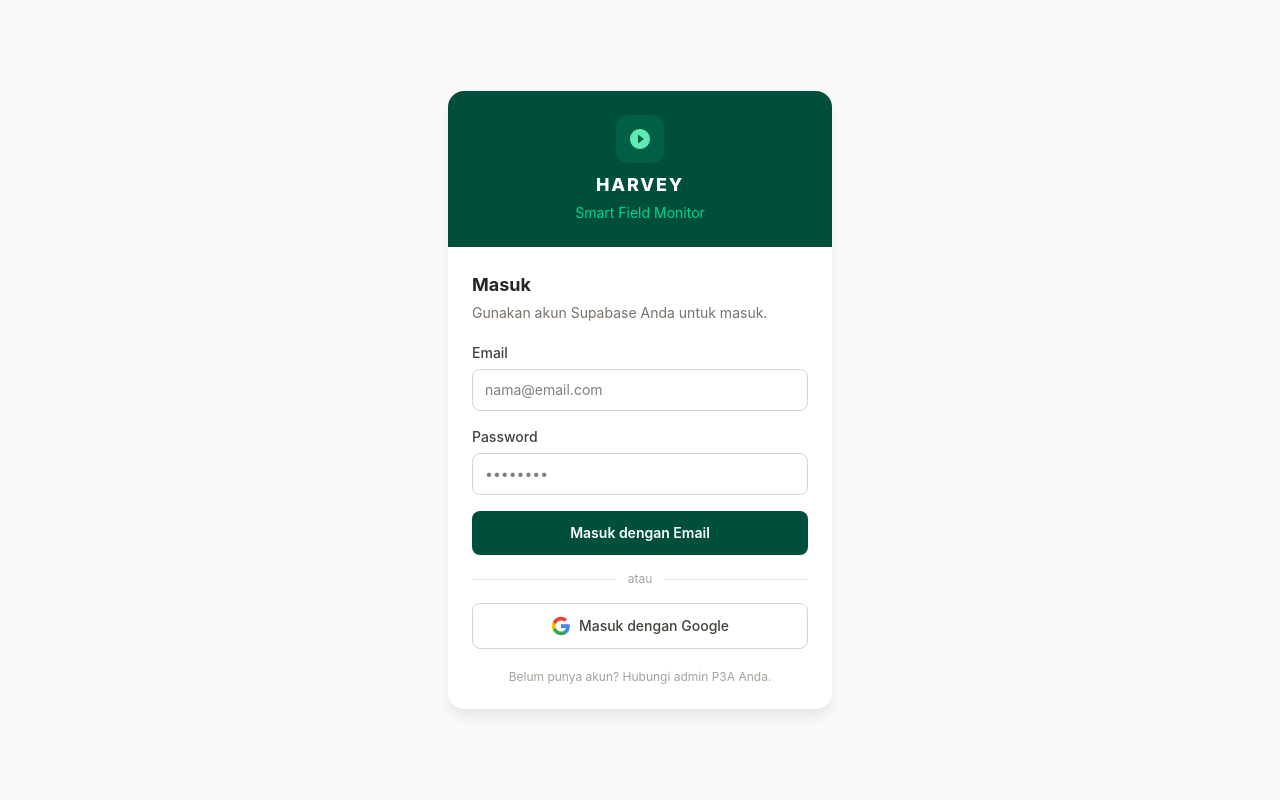
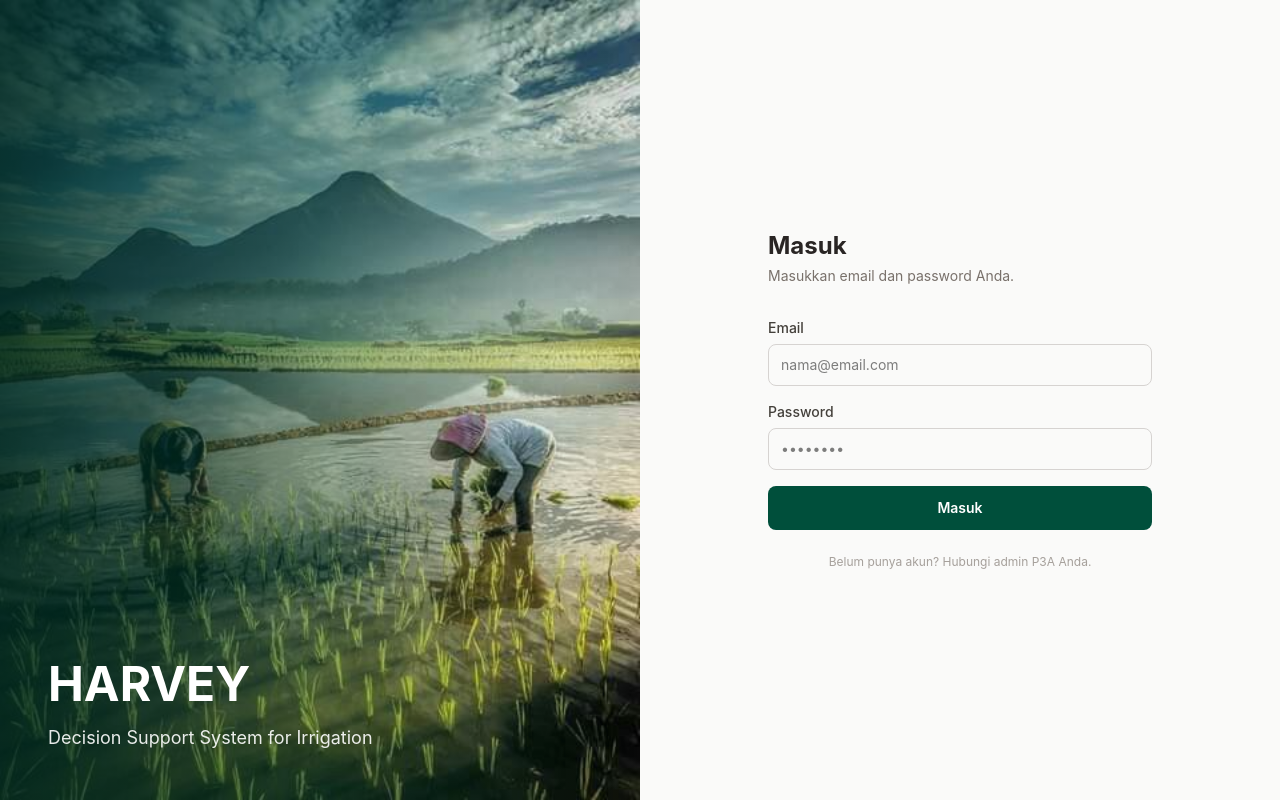
Before and after one commit to abrahamgregorius/harvey, a React (Vite) app: page /login in a window 1280 px wide. Built offline with nearby package versions, Linux system fonts and the light colour scheme.

Commit message:
enhance: login UI and fix bug

```diff
--- a/src/pages/Dashboard.jsx
+++ b/src/pages/Dashboard.jsx
@@ -203,9 +203,7 @@ function Sidebar({ page, anchorEl, setAnchorEl }) {
 						Buka Peta
 					</Button>
 					<Button
-						component={Link}
-						to="/"
-						onClick={() => setAnchorEl(null)}
+						onClick={() => { setAnchorEl(null); localStorage.removeItem('supabase-auth-token'); window.location.href = '/login'; }}
 						startIcon={<LogoutIcon sx={{ fontSize: 18 }} />}
 						sx={{
 							justifyContent: "flex-start",
--- a/src/pages/LoginPage.jsx
+++ b/src/pages/LoginPage.jsx
@@ -1,64 +1,89 @@
-import { useState } from 'react'
-import { useNavigate } from 'react-router-dom'
-import { signInWithPassword, signInWithOAuth } from '../services/authService'
+/** @format */
+
+import { useState } from 'react';
+
+import { useNavigate } from 'react-router-dom';
+
+import LoginBgImg from '@/assets/images/login-bg.jpg';
+
+import { signInWithPassword } from '../services/authService';
 
 function Spinner() {
 	return (
-    <svg className="animate-spin h-5 w-5 text-white" xmlns="http://www.w3.org/2000/svg" fill="none" viewBox="0 0 24 24">
-      <circle className="opacity-25" cx="12" cy="12" r="10" stroke="currentColor" strokeWidth="4" />
-      <path className="opacity-75" fill="currentColor" d="M4 12a8 8 0 018-8V0C5.373 0 0 5.373 0 12h4z" />
+		<svg
+			className="animate-spin h-5 w-5 text-white"
+			xmlns="http://www.w3.org/2000/svg"
+			fill="none"
+			viewBox="0 0 24 24"
+		>
+			<circle
+				className="opacity-25"
+				cx="12"
+				cy="12"
+				r="10"
+				stroke="currentColor"
+				strokeWidth="4"
+			/>
+			<path
+				className="opacity-75"
+				fill="currentColor"
+				d="M4 12a8 8 0 018-8V0C5.373 0 0 5.373 0 12h4z"
+			/>
 		</svg>
-  )
+	);
 }
 
 export default function LoginPage() {
-  const navigate = useNavigate()
-  const [email, setEmail] = useState('')
-  const [password, setPassword] = useState('')
-  const [loading, setLoading] = useState(false)
-  const [error, setError] = useState('')
+	const navigate = useNavigate();
+	const [email, setEmail] = useState("");
+	const [password, setPassword] = useState("");
+	const [loading, setLoading] = useState(false);
+	const [error, setError] = useState("");
 
 	async function handleEmailLogin(e) {
-    e.preventDefault()
-    setError('')
-    setLoading(true)
-    const { error } = await signInWithPassword(email, password)
-    setLoading(false)
+		e.preventDefault();
+		setError("");
+		setLoading(true);
+		const { error } = await signInWithPassword(email, password);
+		setLoading(false);
 		if (error) {
-      setError(error.message)
+			setError(error.message);
 		} else {
-      navigate('/dashboard')
-    }
-  }
-
-  async function handleGoogleLogin() {
-    setError('')
-    setLoading(true)
-    const { error } = await signInWithOAuth('google')
-    if (error) {
-      setError(error.message)
-      setLoading(false)
+			navigate("/dashboard/home");
 		}
 	}
 
 	return (
-    <div className="min-h-screen bg-stone-50 flex items-center justify-center p-4">
-      <div className="w-full max-w-sm bg-white rounded-2xl shadow-lg shadow-stone-200 overflow-hidden">
-        {/* Header */}
-        <div className="bg-emerald-900 py-6 px-6 text-center">
-          <div className="w-12 h-12 bg-emerald-800 rounded-xl flex items-center justify-center mx-auto mb-2">
-            <svg className="w-6 h-6 text-emerald-300" fill="currentColor" viewBox="0 0 24 24">
-              <path d="M12 2C6.48 2 2 6.48 2 12s4.48 10 10 10 10-4.48 10-10S17.52 2 12 2zm-2 14.5v-9l6 4.5-6 4.5z" />
-            </svg>
+		<div className="min-h-screen flex">
+			{/* Left Section - Image */}
+			<div className="hidden lg:flex lg:w-1/2 relative overflow-hidden">
+				<img
+					src={LoginBgImg}
+					alt="Login Background"
+					className="absolute inset-0 w-full h-full object-cover"
+				/>
+
+				{/* Gradient Overlay */}
+				<div className="absolute inset-0 bg-gradient-to-r from-emerald-950/80 via-emerald-900/40 to-transparent" />
+
+				{/* Optional Content */}
+				<div className="relative z-10 flex flex-col justify-end p-12 text-white">
+					<h1 className="text-5xl font-bold mb-4">HARVEY</h1>
+					<p className="max-w-md text-lg text-white/90">
+						Decision Support System for Irrigation
+					</p>
 				</div>
-          <h1 className="text-white font-extrabold tracking-widest text-lg">HARVEY</h1>
-          <p className="text-emerald-400 text-sm mt-1">Smart Field Monitor</p>
 			</div>
 
-        {/* Form */}
-        <div className="p-6">
-          <h2 className="text-lg font-bold text-stone-800">Masuk</h2>
-          <p className="text-stone-500 text-sm mt-1 mb-5">Gunakan akun Supabase Anda untuk masuk.</p>
+			{/* Right Section - Form */}
+			<div className="w-full lg:w-1/2 flex items-center justify-center p-6 bg-stone-50">
+				<div className="w-full max-w-sm">
+					<div className="mb-8">
+						<h2 className="text-2xl font-bold text-stone-800">Masuk</h2>
+						<p className="text-stone-500 text-sm mt-1">
+							Masukkan email dan password Anda.
+						</p>
+					</div>
 
 					{error && (
 						<div className="bg-red-50 border border-red-200 text-red-700 text-sm px-4 py-3 rounded-lg mb-4">
@@ -68,7 +93,9 @@ export default function LoginPage() {
 
 					<form onSubmit={handleEmailLogin} className="space-y-4">
 						<div>
-              <label className="block text-sm font-medium text-stone-700 mb-1.5">Email</label>
+							<label className="block text-sm font-medium text-stone-700 mb-1.5">
+								Email
+							</label>
 							<input
 								type="email"
 								value={email}
@@ -79,7 +106,9 @@ export default function LoginPage() {
 							/>
 						</div>
 						<div>
-              <label className="block text-sm font-medium text-stone-700 mb-1.5">Password</label>
+							<label className="block text-sm font-medium text-stone-700 mb-1.5">
+								Password
+							</label>
 							<input
 								type="password"
 								value={password}
@@ -94,35 +123,15 @@ export default function LoginPage() {
 							disabled={loading}
 							className="w-full bg-emerald-900 hover:bg-emerald-800 disabled:bg-emerald-800 text-white font-semibold py-3 rounded-lg text-sm transition flex items-center justify-center gap-2"
 						>
-              {loading ? <Spinner /> : 'Masuk dengan Email'}
+							{loading ? <Spinner /> : "Masuk"}
 						</button>
 					</form>
 
-          <div className="flex items-center my-4">
-            <div className="flex-1 h-px bg-stone-200" />
-            <span className="px-3 text-stone-400 text-xs">atau</span>
-            <div className="flex-1 h-px bg-stone-200" />
-          </div>
-
-          <button
-            onClick={handleGoogleLogin}
-            disabled={loading}
-            className="w-full border border-stone-300 hover:border-emerald-800 hover:bg-emerald-50 text-stone-700 font-medium py-3 rounded-lg text-sm transition flex items-center justify-center gap-2 disabled:opacity-50"
-          >
-            <svg className="w-5 h-5" viewBox="0 0 24 24">
-              <path fill="#4285F4" d="M22.56 12.25c0-.78-.07-1.53-.2-2.25H12v4.26h5.92c-.26 1.37-1.04 2.53-2.21 3.31v2.77h3.57c2.08-1.92 3.28-4.74 3.28-8.09z" />
-              <path fill="#34A853" d="M12 23c2.97 0 5.46-.98 7.28-2.66l-3.57-2.77c-.98.66-2.23 1.06-3.71 1.06-2.86 0-5.29-1.93-6.16-4.53H2.18v2.84C3.99 20.53 7.7 23 12 23z" />
-              <path fill="#FBBC05" d="M5.84 14.09c-.22-.66-.35-1.36-.35-2.09s.13-1.43.35-2.09V7.07H2.18C1.43 8.55 1 10.22 1 12s.43 3.45 1.18 4.93l2.85-2.22.81-.62z" />
-              <path fill="#EA4335" d="M12 5.38c1.62 0 3.06.56 4.21 1.64l3.15-3.15C17.45 2.09 14.97 1 12 1 7.7 1 3.99 3.47 2.18 7.07l3.66 2.84c.87-2.6 3.3-4.53 6.16-4.53z" />
-            </svg>
-            Masuk dengan Google
-          </button>
-
-          <p className="text-stone-400 text-xs text-center mt-5">
+					<p className="text-stone-400 text-xs text-center mt-6">
 						Belum punya akun? Hubungi admin P3A Anda.
 					</p>
 				</div>
 			</div>
 		</div>
-  )
+	);
 }
```
Also changed, not shown: src/assets/images/login-bg.jpg (added). Lines whose indentation alone changed are shown as unchanged.
